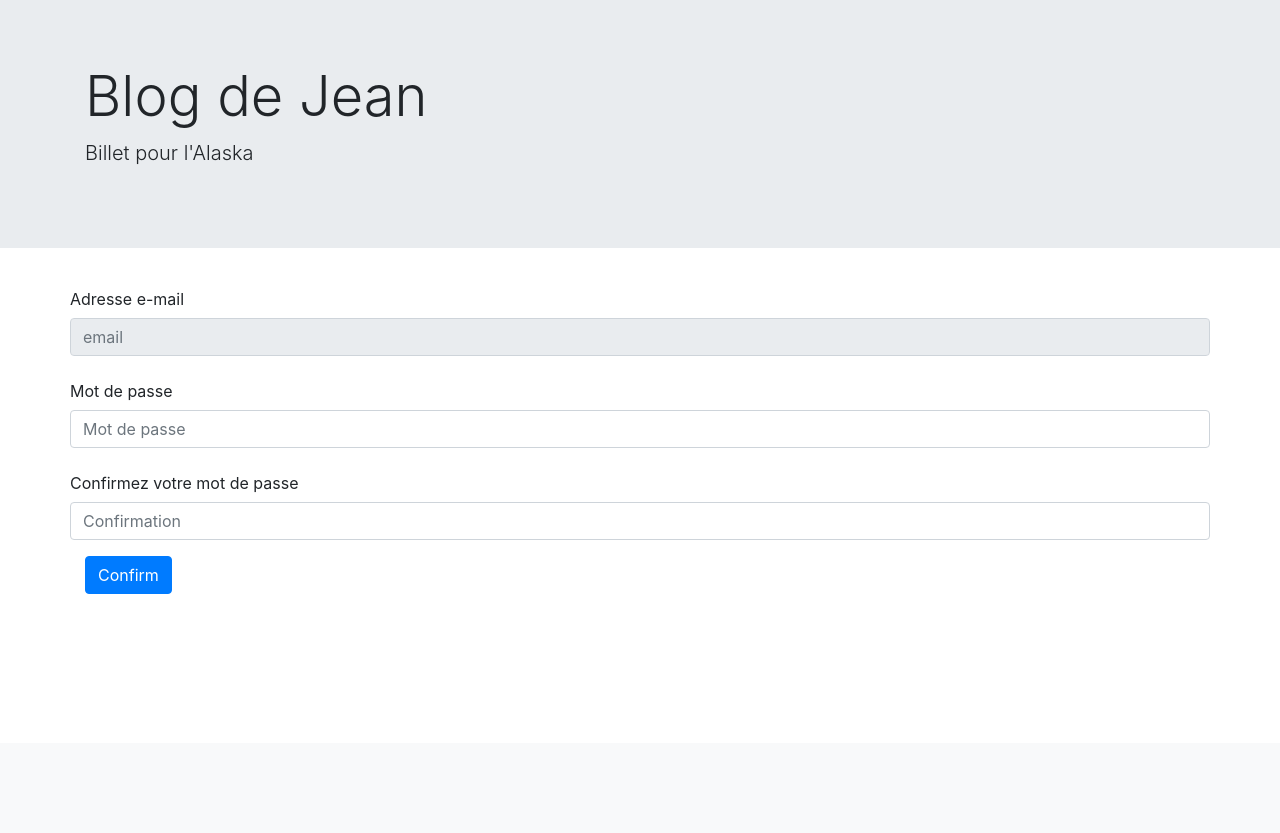
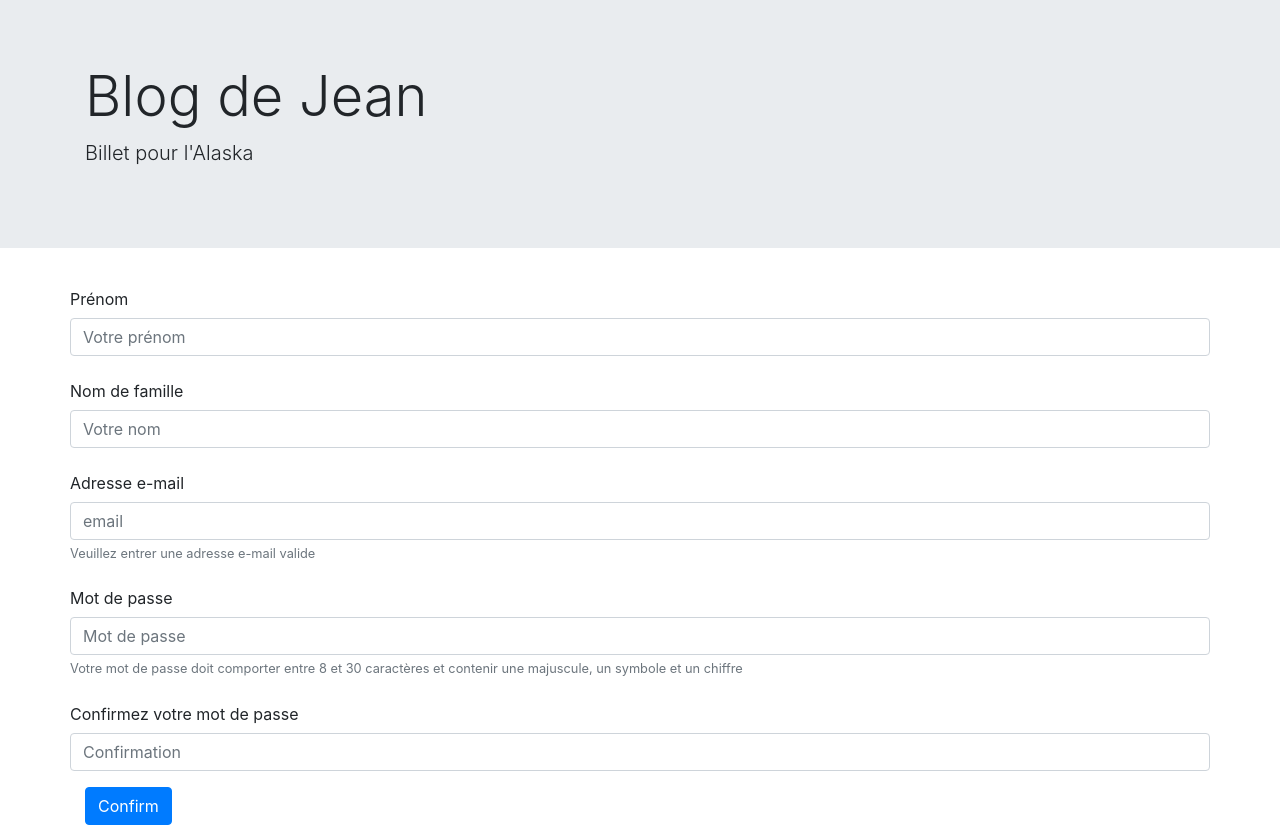
Before and after one commit to amelielecoz/Blog---PHP-CRUD, a PHP site: page /view/frontend/subscriptionView.php in a window 1280 px wide. Shown: the part 57-890 px from the top of the page. Before the commit the page ends 651 px from the top, so only its background shows below. Run offline with PHP 8.4, Linux system fonts and the light colour scheme.

Commit message:
add fields name and lastname in subscription form

```diff
--- a/view/frontend/subscriptionView.php
+++ b/view/frontend/subscriptionView.php
@@ -1,21 +1,35 @@
-<?php $title = 'S\'inscrire'; ?>
+<?php
+
+$title = 'S\'inscrire';
+
+?>
 
 <?php ob_start(); ?>
 
 <div class="container">
 
-<form action="#" method="POST">
+    <form action="index.php?action=subscribe" method="POST">
         <div class="form-group row">
-    <label for="staticEmail" class="col-form-label">Adresse e-mail</label>
-    <input type="text" readonly class="form-control" id="staticEmail" placeholder="email">
+            <label for="firstname" class="col-form-label">Prénom</label>
+            <input type="text" class="form-control" id="firstname" name="firstname" placeholder="Votre prénom">
+        </div>
+        <div class="form-group row">
+            <label for="lastname" class="col-form-label">Nom de famille</label>
+            <input type="text" class="form-control" id="lastname" name="lastname" placeholder="Votre nom">
+        </div>
+        <div class="form-group row">
+            <label for="email" class="col-form-label">Adresse e-mail</label>
+            <input type="text" class="form-control" id="email" name="email" placeholder="email" aria-describedby="emailHelpBlock">
+            <small id="emailHelpBlock" class="form-text text-muted"> Veuillez entrer une adresse e-mail valide </small>
         </div>
         <div class="form-group row">
             <label for="inputPassword" class="col-form-label">Mot de passe</label>
-    <input type="password" class="form-control" id="inputPassword" placeholder="Mot de passe">
+            <input type="password" class="form-control" id="password1" name="password1" placeholder="Mot de passe" aria-describedby="passwordHelpBlock">
+            <small id="passwordHelpBlock" class="form-text text-muted"> Votre mot de passe doit comporter entre 8 et 30 caractères et contenir une majuscule, un symbole et un chiffre </small>
         </div>
         <div class="form-group row">
             <label for="inputPassword" class="col-form-label">Confirmez votre mot de passe</label>
-    <input type="password" class="form-control" id="inputPassword" placeholder="Confirmation">
+            <input type="password" class="form-control" id="password2" name="password2" placeholder="Confirmation">
         </div>
         <button type="submit" class="btn btn-primary mb-2">Confirm</button>
     </form>
```
Lines whose indentation alone changed are shown as unchanged.
